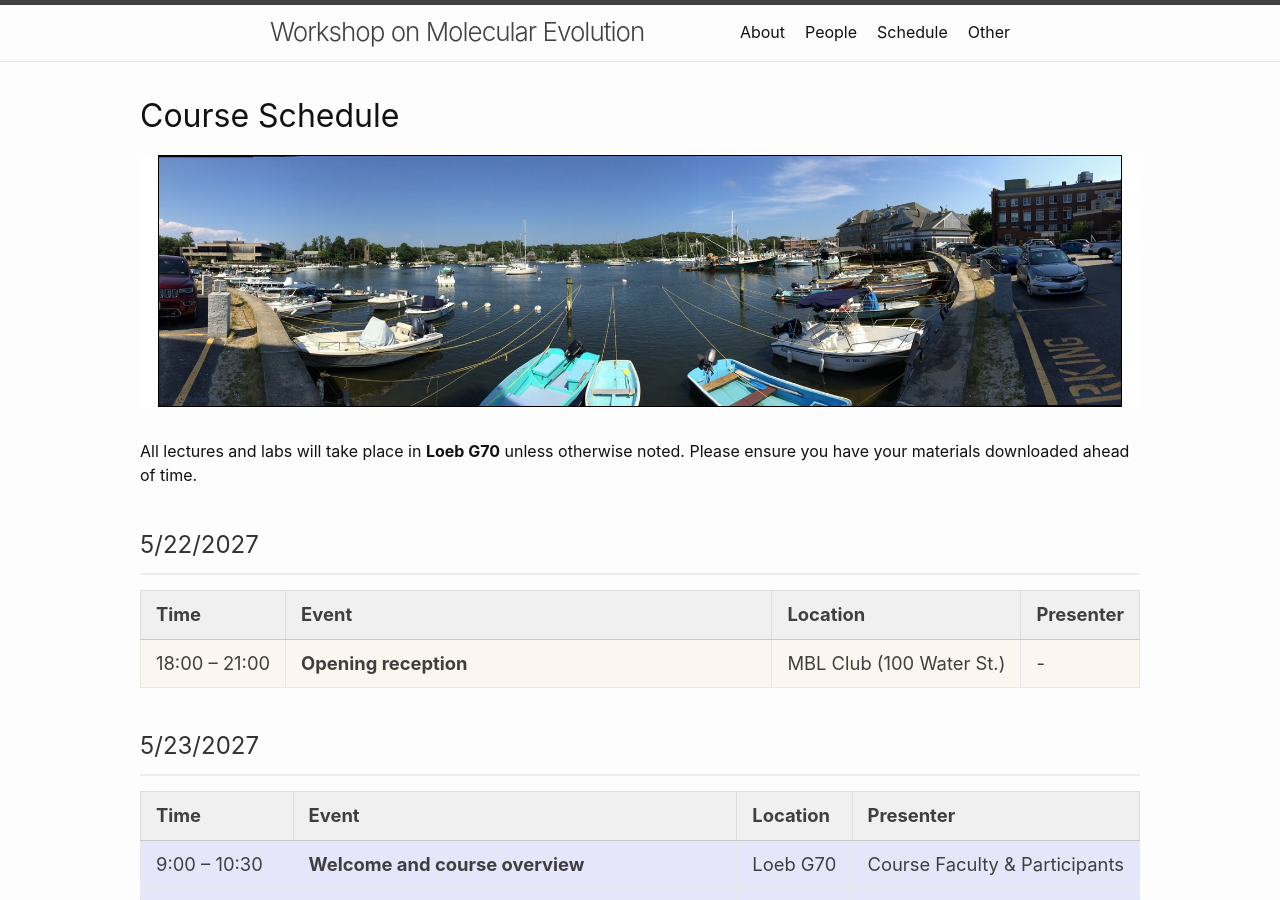
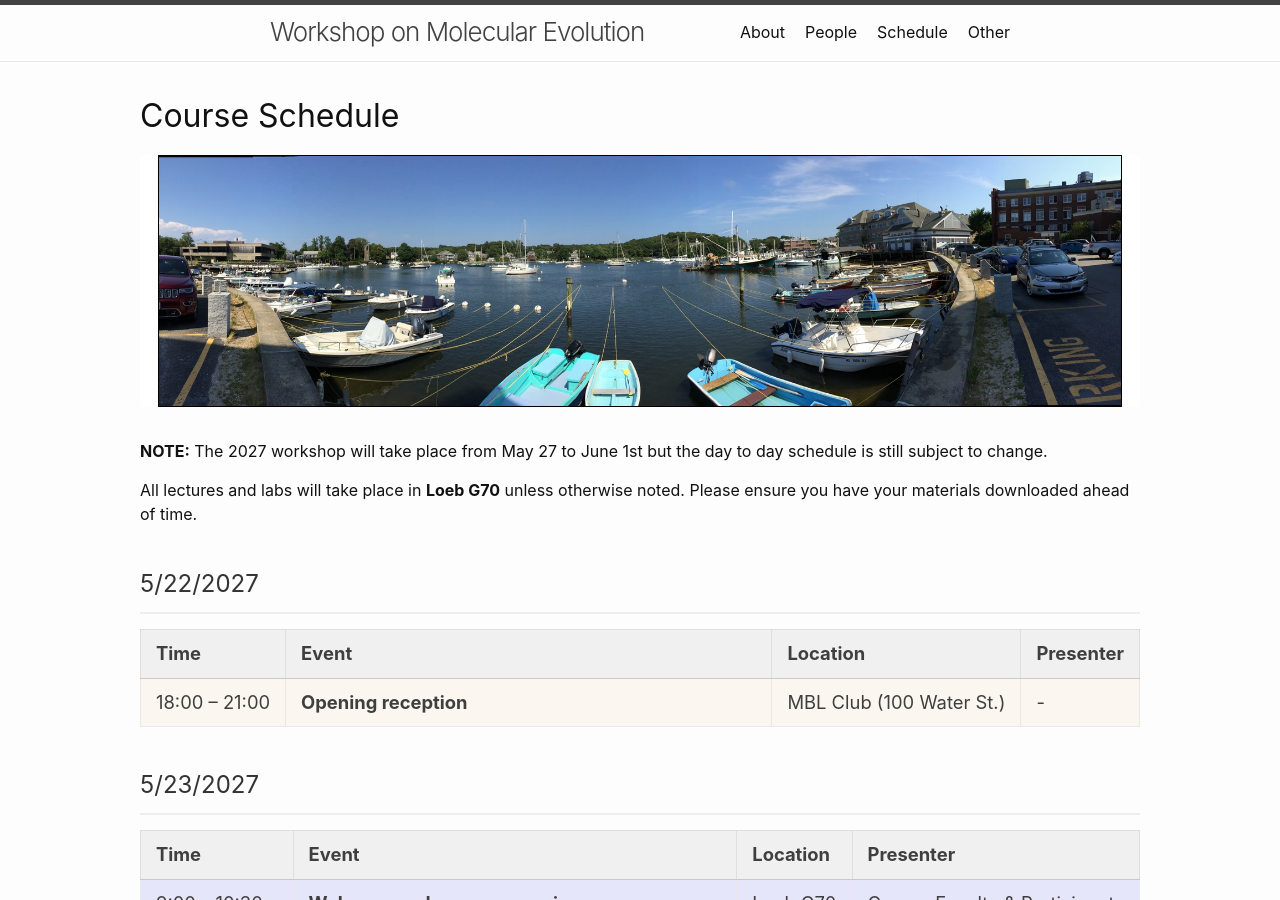
Before and after one commit to molevolworkshop/molevolworkshop.github.io, a Jekyll site: the page built from schedule.md, in a window 1280 px wide and 900 px high. Built offline with Jekyll 4.4.1, drawn with Linux system fonts in a browser that asks for light colours.

Commit message:
Update schedule with 2027 workshop note
Added a note about the 2027 workshop schedule.

```diff
--- a/schedule.md
+++ b/schedule.md
@@ -6,4 +6,6 @@ permalink: /schedule/
 ---
 {% include figure.html description="" url="/assets/img/eelpond2019.jpg" css="image-center" height="250px" %}
 
+**NOTE:** The 2027 workshop will take place from May 27 to June 1st but the day to day schedule is still subject to change.
+
 All lectures and labs will take place in **Loeb G70** unless otherwise noted. Please ensure you have your materials downloaded ahead of time.
```
